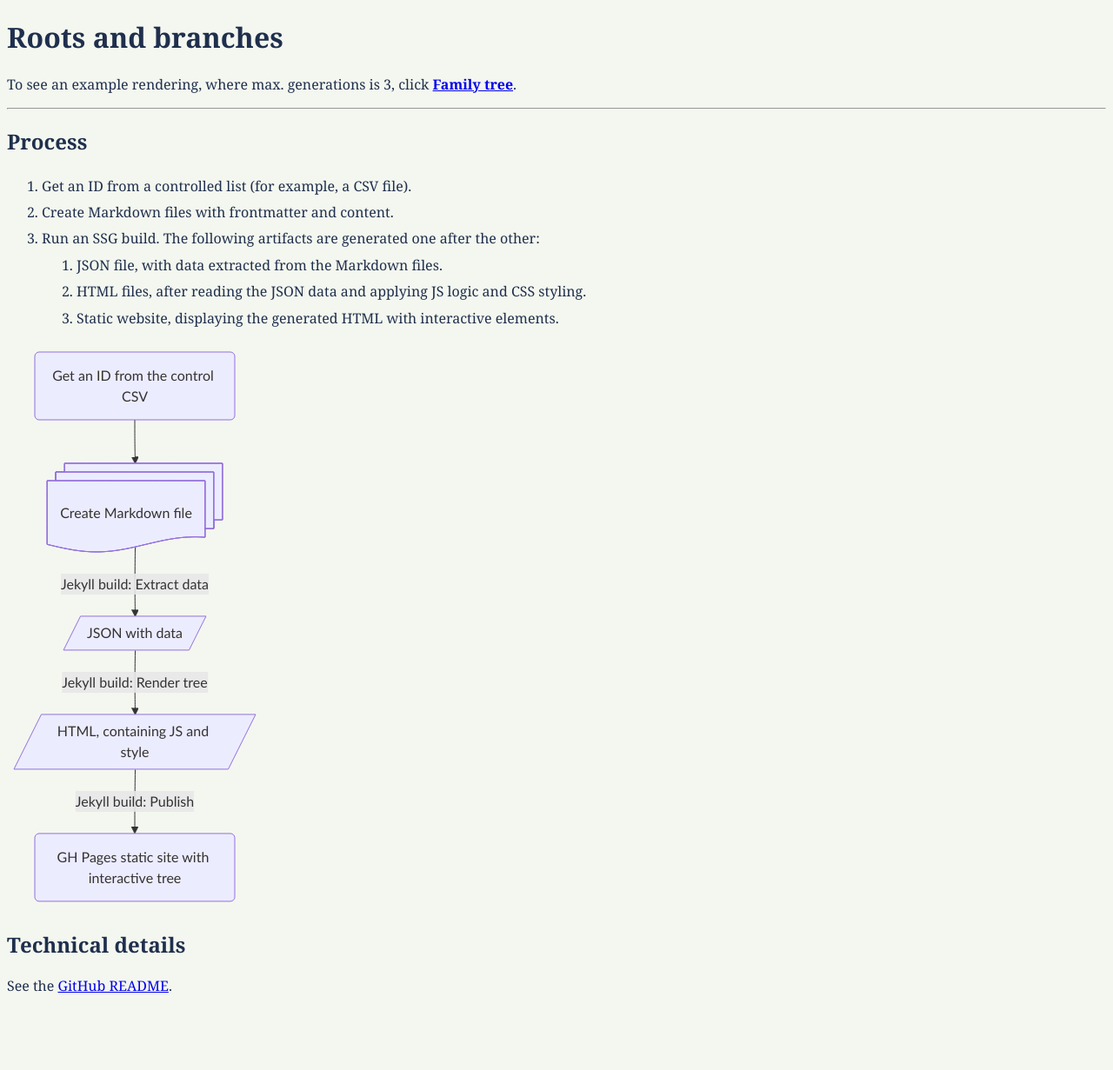
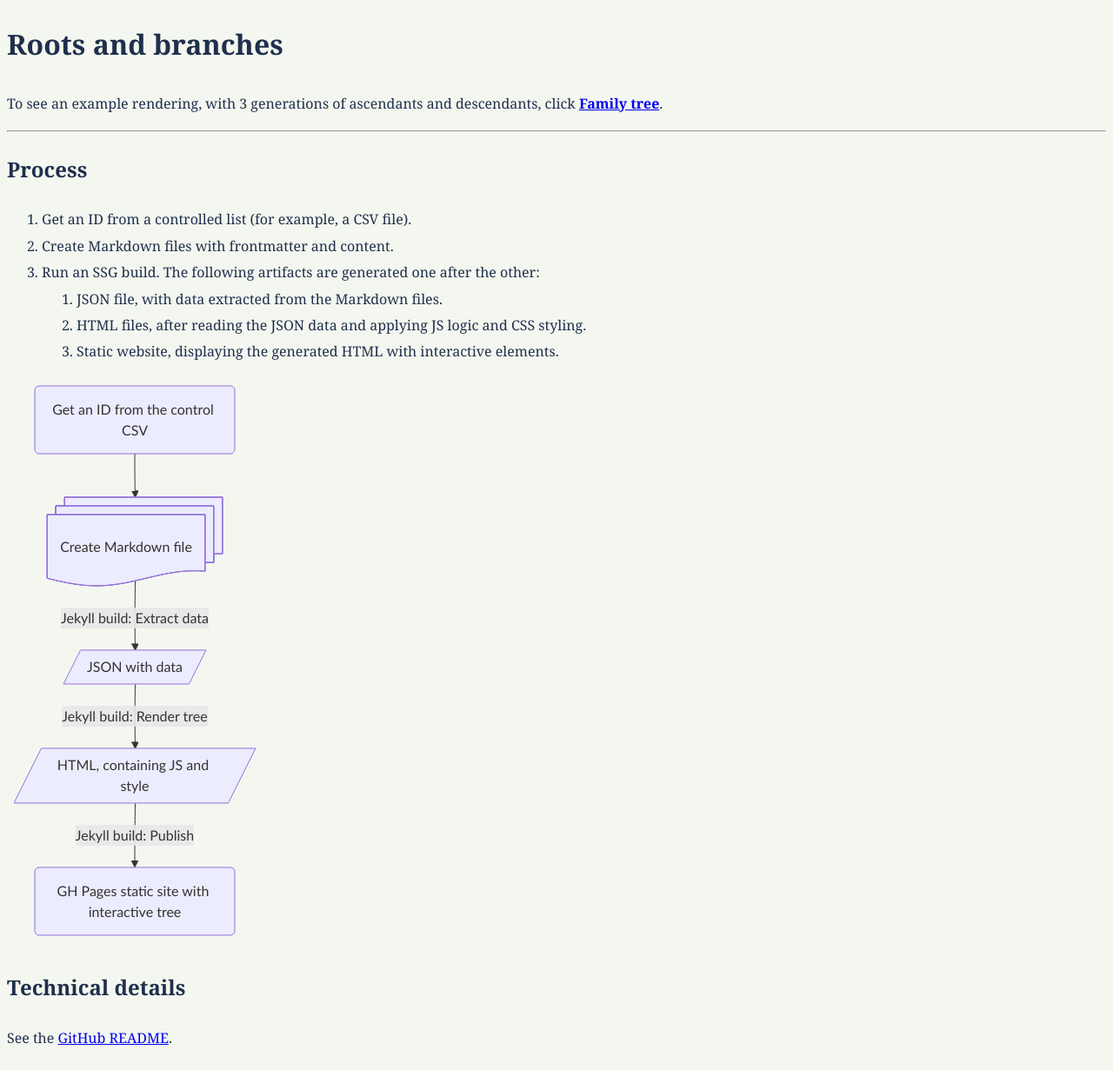
Before and after one commit to AninditaBasu/roots-and-branches, a Jekyll site: the page built from index.md, in a window 1280 px wide. Shown: the whole page at 87% size. Built offline with Jekyll 4.4.1, drawn with Linux system fonts in a browser that asks for light colours; before the commit the page ends 1167 px from its top, so only the background shows below that.

Commit message:
mermaid trying

```diff
--- a/_layouts/default.html
+++ b/_layouts/default.html
@@ -5,7 +5,7 @@
   <title>{{ page.title | default: "Tree" }}</title>
   <meta name="viewport" content="width=device-width, initial-scale=1">
 
-  <script src="/assets/js/mermaid-fix.js"></script>
+  <script src="{{ '/assets/js/mermaid-fix.js' | relative_url }}"></script>
 
   <script type="module">
     import mermaid from 'https://cdn.jsdelivr.net/npm/mermaid@11/dist/mermaid.esm.min.mjs';
--- a/assets/css/style.css
+++ b/assets/css/style.css
@@ -1,4 +1,4 @@
-body { background:#f4f7ef; color:#1f2f4d; font-family:Georgia,serif; }
+body { background:#f4f7ef; color:#1f2f4d; font-family:Georgia,serif; line-height: 1.9;}
 
 #tree {
   display: flex;
@@ -81,7 +81,3 @@ body { background:#f4f7ef; color:#1f2f4d; font-family:Georgia,serif; }
 }
 
 .hidden { display:none; }
-
-ul, ol {
-  line-height: 1.9;
-}
--- a/index.md
+++ b/index.md
@@ -5,7 +5,7 @@ title: Roots and branches
 
 # Roots and branches
 
-To see an example rendering, where max. generations is 3, click **[Family tree](tree.md)**.
+To see an example rendering, with 3 generations of ascendants and descendants, click **[Family tree](tree.md)**.
 
 ---
 
```
